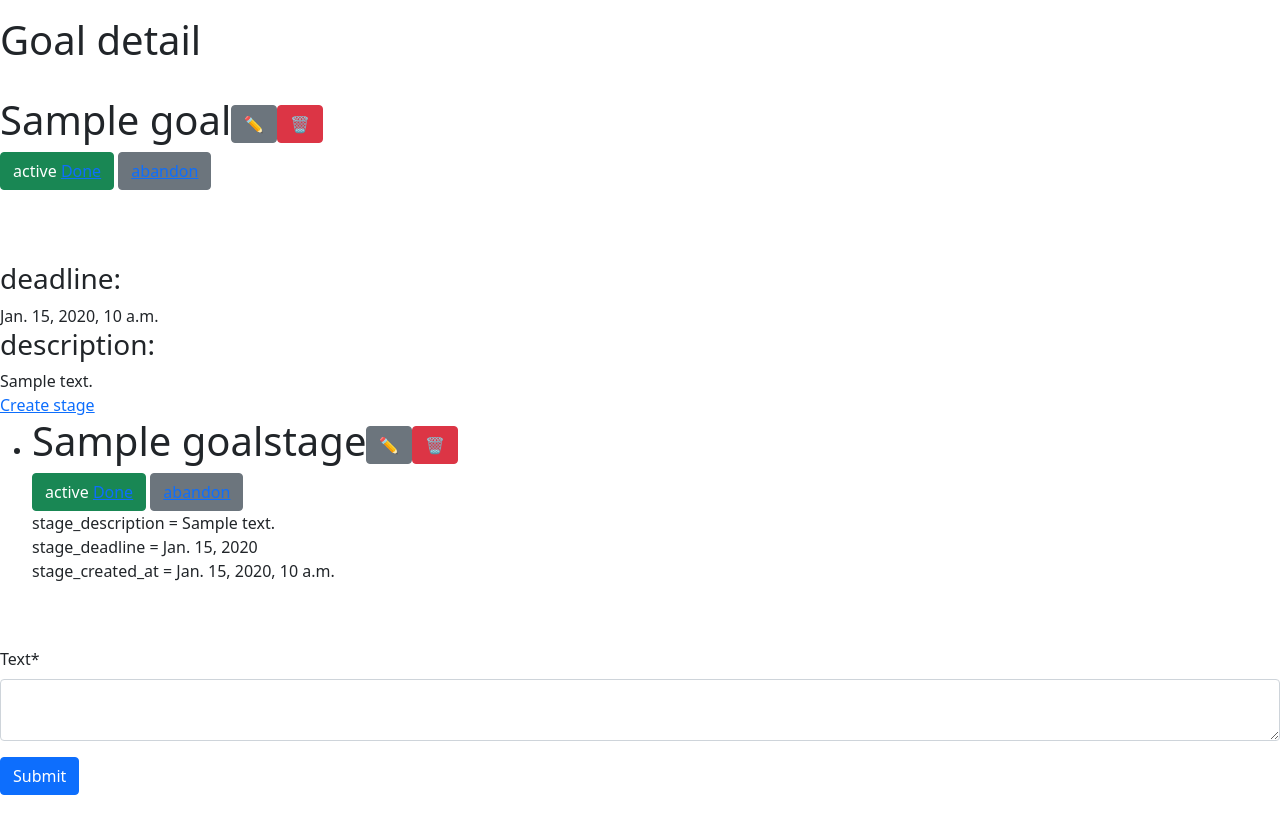
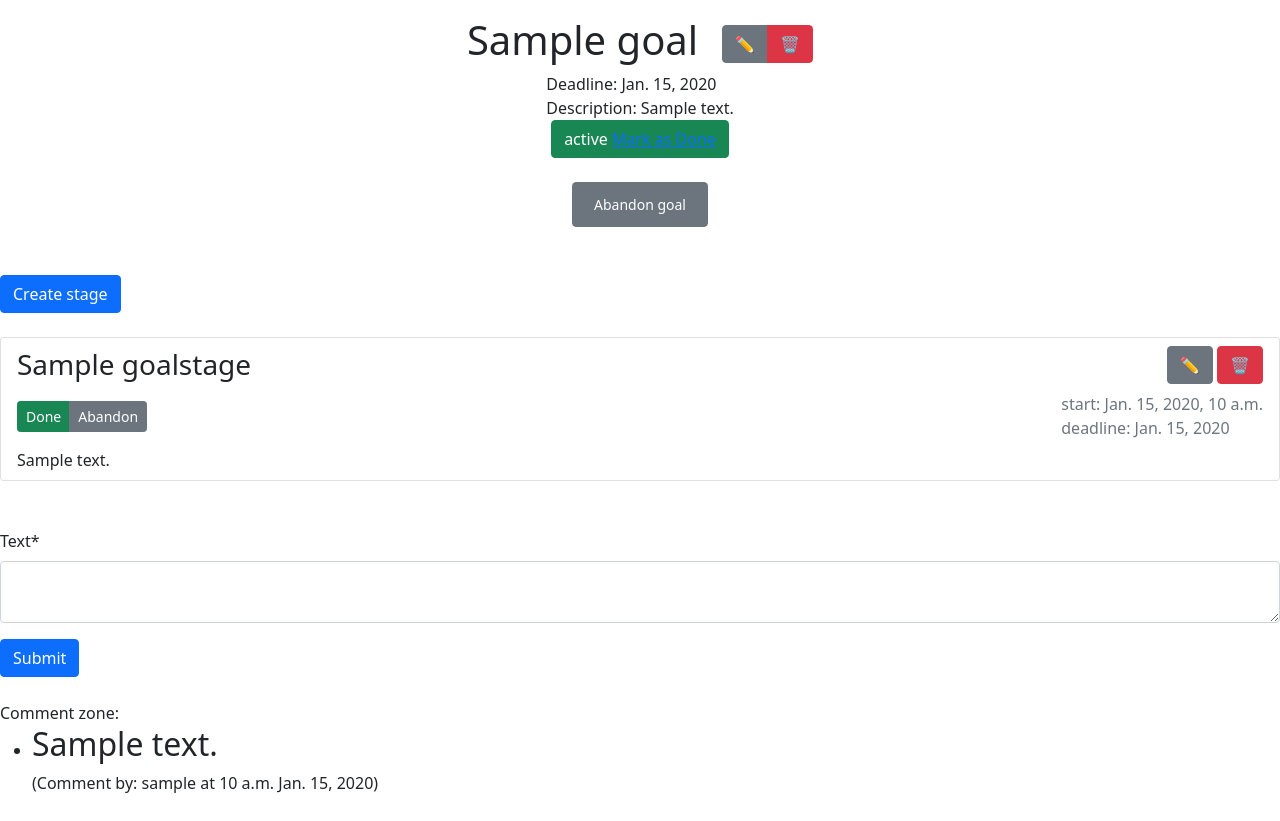
Before and after one commit to Oleksiy-Liubchenko/habits-and-goals-service, a Django app: page /goals/1/ in a window 1280 px wide. Shown: the part 58-879 px from the top of the page. After the commit the page ends 851 px from the top, so only its background shows below. Run offline with Django 4.2, Linux system fonts and the light colour scheme; a user stored in the database is signed in; tables that the repository leaves empty hold one stand-in row (values such as "Sample post"); some libraries are stand-ins or nearby versions.

Commit message:
Add goal_stage cards

```diff
--- a/templates/goal/goal_detail.html
+++ b/templates/goal/goal_detail.html
@@ -2,116 +2,180 @@
 {% load crispy_forms_filters %}
 
 {% block content%}
-  <h1>Goal detail</h1>
 
-  <br>
-
-  <div class="d-flex align-items-center">
+  <div class="d-flex justify-content-center align-items-center flex-column">
+  <div class="row align-items-center">
+  <div class="col">
     <h1>{{ goal.name }}</h1>
-    <a href="{% url "tracker:goal-update" pk=goal.id %}" class="btn btn-secondary">
+  </div>
+  <div class="col-auto">
+    <div class="btn-group">
+      <a href="{% url 'tracker:goal-update' pk=goal.id %}" class="btn btn-secondary">
         ✏️
       </a>
-    <a href="{% url "tracker:goal-delete" pk=goal.id %}" class="btn btn-danger">
+      <a href="{% url 'tracker:goal-delete' pk=goal.id %}" class="btn btn-danger">
         🗑️
       </a>
     </div>
+  </div>
+</div>
 
-  {% if goal.status == "active" %}
+  Deadline: {{ goal.deadline.date }}
+  <br>
+  Description: {{ goal.description }}
+  <br>
+{% if goal.status == 'active' %}
+
   <div class="btn btn-success">
     {{ goal.status }}
-    <a href="{% url "tracker:goal-update-status" pk=goal.pk%}">
-      Done
+    <a href="{% url 'tracker:goal-update-status' pk=goal.pk %}">
+      Mark as Done
     </a>
   </div>
+  <br>
+  <div class="btn btn-secondary">
+    <button type="button" class="btn btn-sm btn-secondary" onclick="document.location.href='{% url 'tracker:goal-update-status-abandoned' pk=goal.pk %}'">
+      Abandon goal
+    </button>
+  </div>
+{% elif goal.status == 'abandoned' %}
 
   <div class="btn btn-secondary">
-      <a href="{% url "tracker:goal-update-status-abandoned" pk=goal.pk%}">
-        abandon
+    {{ goal.status }}
+    <a href="{% url 'tracker:goal-update-status-abandoned' pk=goal.pk %}">
+      Reactivate Goal
     </a>
   </div>
+{% else %}
 
-    {% elif goal.status == "abandoned" %}
-       <div class="btn btn-secondary">
-        {{ goal.status }}
-        <a href="{% url "tracker:goal-update-status-abandoned" pk=goal.pk%}">
-          reactive
-        </a>
-      </div>
-
-    {% else %}
   <div class="btn btn-danger">
     {{ goal.status }}
-      <a href="{% url "tracker:goal-update-status" pk=goal.pk%}">
-        reactivate
+    <a href="{% url 'tracker:goal-update-status' pk=goal.pk %}">
+      Reactivate Goal
     </a>
   </div>
 {% endif %}
+  </div>
+  <br><br>
 
-  <br><br><br><br>
 
-  <h3>deadline:</h3>{{ goal.deadline }}
-  <h3>description:</h3>{{ goal.description }}
-  <br>
-  <a href="{% url "tracker:goal-create-stage" goal_id=goal.id %}">
+  <a href="{% url "tracker:goal-create-stage" goal_id=goal.id %}" class="btn btn-primary">
     Create stage
   </a>
-  <ul>
+  <br><br>
+
+<div class="card">
+  <ul class="list-group list-group-flush">
     {% for stage in goal_stages %}
-    <li>
-      <div class="d-flex align-items-center">
+    <li class="list-group-item">
+      <div class="d-flex justify-content-between align-items-center">
         {% if stage.status == "active" %}
-          <h1>{{ stage.stage_name }}</h1>
+        <h3 class="mb-0">{{ stage.stage_name }}</h3>
         {% else %}
-            <h1><del>{{ stage.stage_name }}</del></h1>
+        <h3 class="mb-0 text-muted"><del>{{ stage.stage_name }}</del></h3>
         {% endif %}
-        <a href="{% url "tracker:goal-update-stage" pk=stage.pk goal_id=goal.id %}" class="btn btn-secondary">
-          ✏️
+        <div>
+          <a href="{% url "tracker:goal-update-stage" pk=stage.pk goal_id=goal.id %}" class="btn btn-secondary mr-2">
+            ️✏️
           </a>
           <a href="{% url "tracker:goal-delete-stage" pk=stage.pk goal_id=goal.id%}" class="btn btn-danger">
             🗑️
           </a>
         </div>
-    </li>
-
+      </div>
+      <div class="d-flex justify-content-between align-items-center mt-2">
         {% if stage.status == "active" %}
-  <div class="btn btn-success">
-    {{ stage.status }}
-    <a href="{% url "tracker:goal-update-stage-status" goal_id=goal.id pk=stage.id%}">
+        <div class="btn-group" role="group">
+          <button type="button" class="btn btn-sm btn-success mr-2" onclick="document.location.href='{% url "tracker:goal-update-stage-status" goal_id=goal.id pk=stage.id%}'">
             Done
-    </a>
+          </button>
+          <button type="button" class="btn btn-sm btn-secondary" onclick="document.location.href='{% url "tracker:goal-update-stage-status-abandoned" goal_id=goal.id pk=stage.id%}'">
+            Abandon
+          </button>
         </div>
-
-    <div class="btn btn-secondary">
-      <a href="{% url "tracker:goal-update-stage-status-abandoned" goal_id=goal.id pk=stage.id%}">
-        abandon
-      </a>
+        {% elif stage.status == "abandoned" %}
+        <div class="btn-group" role="group">
+          <button type="button" class="btn btn-sm btn-secondary" onclick="document.location.href='{% url "tracker:goal-update-stage-status-abandoned" goal_id=goal.id pk=stage.id%}'">
+            Reactivate
+          </button>
         </div>
-
-    {% elif stage.status == "abandoned" %}
-       <div class="btn btn-secondary">
-        {{ stage.status }}
-        <a href="{% url "tracker:goal-update-stage-status-abandoned" goal_id=goal.id pk=stage.id%}">
-          reactive
-        </a>
-      </div>
-
         {% else %}
-      <div class="btn btn-danger">
-      {{ stage.status }}
-      <a href="{% url "tracker:goal-update-stage-status" goal_id=goal.id pk=stage.id%}">
-        reactivate
-      </a>
+        <div class="btn-group" role="group">
+          <button type="button" class="btn btn-sm btn-danger" onclick="document.location.href='{% url "tracker:goal-update-stage-status" goal_id=goal.id pk=stage.id%}'">
+            Reactivate
+          </button>
         </div>
         {% endif %}
+        <div class="text-muted">
+          start: {{ stage.created_at }}
           <br>
-
-    stage_description = {{ stage.description }}
-    <br>
-    stage_deadline = {{ stage.deadline.date }}
-    <br>
-    stage_created_at = {{ stage.created_at }}
+          deadline: {{ stage.deadline.date }}
+        </div>
+      </div>
+      <div class="mt-2">
+        {{ stage.description }}
+      </div>
+    </li>
     {% endfor %}
   </ul>
+</div>
+  {#  <ul>#}
+{#  {% for stage in goal_stages %}#}
+{#    <li>#}
+{#      <div class="d-flex align-items-center">#}
+{#        {% if stage.status == "active" %}#}
+{#          <h1>{{ stage.stage_name }}</h1>#}
+{#          {% else %}#}
+{#            <h1><del>{{ stage.stage_name }}</del></h1>#}
+{#        {% endif %}#}
+{#        <a href="{% url "tracker:goal-update-stage" pk=stage.pk goal_id=goal.id %}" class="btn btn-secondary">#}
+{#          ✏️#}
+{#        </a>#}
+{#        <a href="{% url "tracker:goal-delete-stage" pk=stage.pk goal_id=goal.id%}" class="btn btn-danger">#}
+{#          🗑️#}
+{#        </a>#}
+{#      </div>#}
+{#    </li>#}
+{##}
+{#    {% if stage.status == "active" %}#}
+{#  <div class="btn btn-success">#}
+{#    {{ stage.status }}#}
+{#    <a href="{% url "tracker:goal-update-stage-status" goal_id=goal.id pk=stage.id%}">#}
+{#      Done#}
+{#    </a>#}
+{#  </div>#}
+{##}
+{#    <div class="btn btn-secondary">#}
+{#      <a href="{% url "tracker:goal-update-stage-status-abandoned" goal_id=goal.id pk=stage.id%}">#}
+{#        abandon#}
+{#      </a>#}
+{#    </div>#}
+{##}
+{#    {% elif stage.status == "abandoned" %}#}
+{#       <div class="btn btn-secondary">#}
+{#        {{ stage.status }}#}
+{#        <a href="{% url "tracker:goal-update-stage-status-abandoned" goal_id=goal.id pk=stage.id%}">#}
+{#          reactive#}
+{#        </a>#}
+{#      </div>#}
+{##}
+{#    {% else %}#}
+{#      <div class="btn btn-danger">#}
+{#      {{ stage.status }}#}
+{#      <a href="{% url "tracker:goal-update-stage-status" goal_id=goal.id pk=stage.id%}">#}
+{#        reactivate#}
+{#      </a>#}
+{#  </div>#}
+{#  {% endif %}#}
+{#    <br>#}
+{##}
+{#    stage_description = {{ stage.description }}#}
+{#    <br>#}
+{#    stage_deadline = {{ stage.deadline.date }}#}
+{#    <br>#}
+{#    stage_created_at = {{ stage.created_at }}#}
+{#  {% endfor %}#}
+{#  </ul>#}
     <br><br>
 
   <form method="POST" action="{% url 'tracker:goal-commentary-create' pk=goal.pk %}" >
```
Lines whose indentation alone changed are shown as unchanged.
